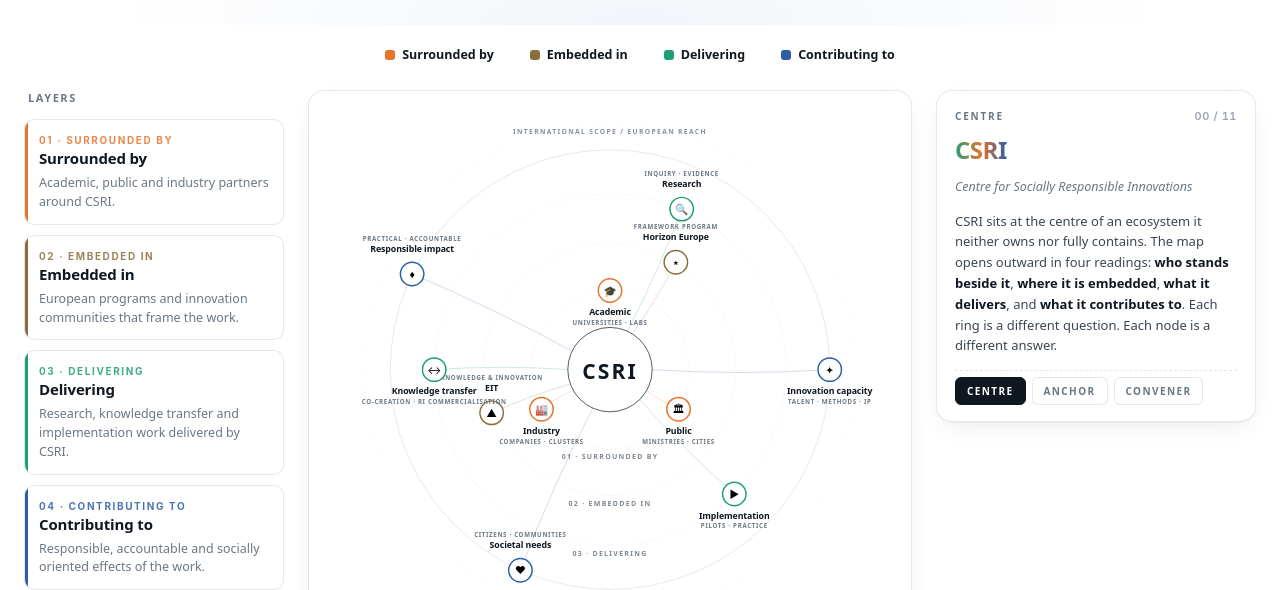
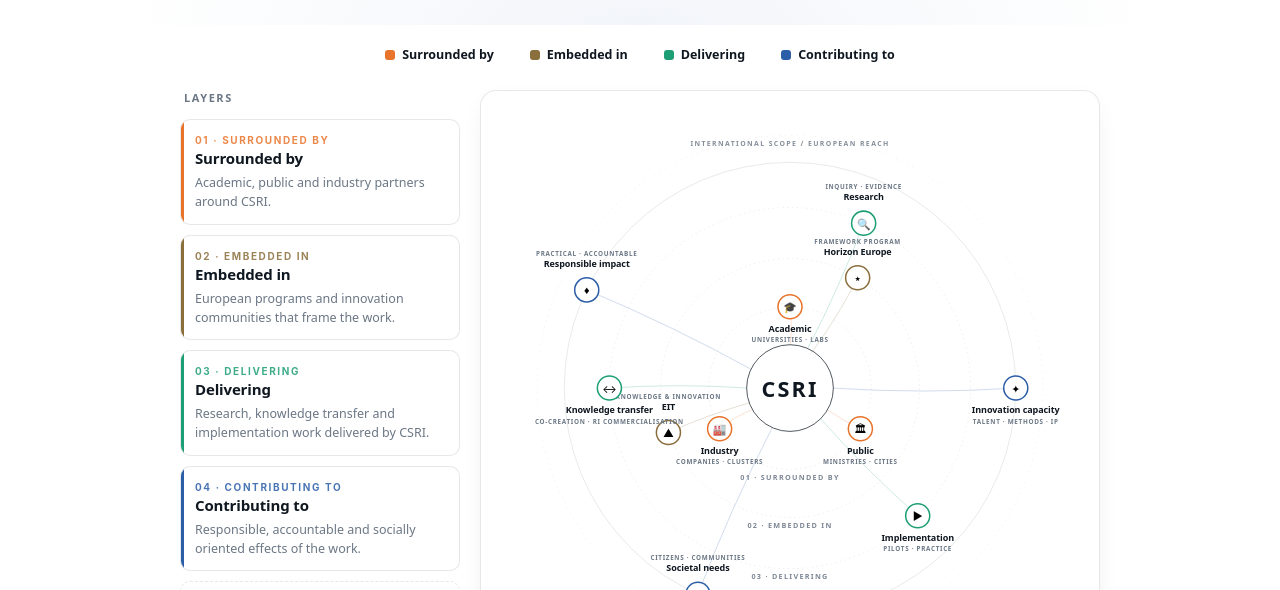
Before and after one commit to nawrockipiotr/new-ecosystem-csri, a plain HTML site: page index.html in a window 1280 px wide. Shown: the part 210-800 px from the top of the page. Drawn offline with Linux system fonts and the light colour scheme.

Commit message:
Update index.html

```diff
--- a/index.html
+++ b/index.html
@@ -67,10 +67,41 @@
   .keystrip__item[data-k="con"]  { color:var(--c3); }
   .keystrip__item span:last-child { color:var(--ink); }
 
-  .body { display:grid; grid-template-columns:minmax(220px,260px) minmax(520px,640px) minmax(280px,320px); gap:24px; padding:6px 4px 18px; align-items:start; justify-content:center; isolation:isolate; }
-  .layers, .stage, .reading { min-width:0; }
-  @media (max-width:1220px) { .body { grid-template-columns:minmax(220px,260px) minmax(520px,680px); } .reading { grid-column:1 / -1; max-width:680px; justify-self:center; width:100%; } }
-  @media (max-width:900px) { .body { grid-template-columns:1fr; } .layers { order:2; } .reading { order:3; max-width:none; } .stage { order:1; } }
+  /* Layout note: the map and the reading panel must never occupy the same visual space.
+     The centre column is intentionally capped, because the SVG labels extend close to the
+     right edge of the map. On narrower embeds, the reading panel moves below the map. */
+  .body {
+    display:grid;
+    grid-template-columns:280px 560px 320px;
+    gap:22px;
+    padding:6px 4px 18px;
+    align-items:start;
+    justify-content:center;
+    isolation:isolate;
+    max-width:1226px;
+    margin:0 auto;
+  }
+  .layers, .stage, .reading { min-width:0; width:100%; }
+  .stage { grid-column:2; }
+  .reading { grid-column:3; }
+  .layers { grid-column:1; }
+  @media (max-width:1320px) {
+    .body {
+      grid-template-columns:280px minmax(520px, 620px);
+      max-width:930px;
+      gap:20px;
+    }
+    .layers { grid-column:1; }
+    .stage { grid-column:2; }
+    .reading { grid-column:1 / -1; max-width:620px; justify-self:end; width:100%; }
+  }
+  @media (max-width:980px) {
+    .body { grid-template-columns:1fr; max-width:720px; }
+    .layers, .stage, .reading { grid-column:1; }
+    .layers { order:2; }
+    .stage { order:1; }
+    .reading { order:3; max-width:none; justify-self:stretch; }
+  }
 
   .layers { display:flex; flex-direction:column; gap:10px; }
   .layers__title { font-size:11px; letter-spacing:0.14em; text-transform:uppercase; color:var(--ink-3); font-weight:700; padding:0 4px 4px; }
@@ -87,7 +118,7 @@
   .layer__name { font-size:15px; font-weight:700; color:var(--ink); margin:2px 0 6px; letter-spacing:-0.01em; }
   .layer__desc { font-size:12.5px; color:var(--ink-3); line-height:1.5; }
 
-  .stage { background:var(--surface-2); border:1px solid var(--line); border-radius:var(--radius); padding:8px; aspect-ratio:1.08/1; position:relative; overflow:hidden; min-height:540px; box-shadow:var(--shadow); z-index:0; }
+  .stage { background:var(--surface-2); border:1px solid var(--line); border-radius:var(--radius); padding:8px; aspect-ratio:1.04/1; position:relative; overflow:hidden; min-height:520px; max-width:620px; box-shadow:var(--shadow); z-index:0; }
   .stage svg { width:100%; height:100%; display:block; }
 
   .ring { fill:none; stroke:var(--ink); opacity:0.10; stroke-width:1; stroke-dasharray:3 5; }
@@ -129,7 +160,7 @@
   .node.is-active circle.bg { stroke-width:4; r:23; }
   .node.is-faded { opacity:0.20; }
 
-  .reading { background:var(--surface-2); border:1px solid var(--line); border-radius:var(--radius); padding:18px 18px 16px; display:flex; flex-direction:column; gap:14px; align-self:start; box-shadow:var(--shadow); position:relative; z-index:1; overflow-wrap:anywhere; }
+  .reading { background:var(--surface-2); border:1px solid var(--line); border-radius:var(--radius); padding:18px 18px 16px; display:flex; flex-direction:column; gap:14px; align-self:start; box-shadow:var(--shadow); position:relative; z-index:2; overflow-wrap:anywhere; }
   .reading__top { display:flex; align-items:center; justify-content:space-between; gap:10px; }
   .reading__eyebrow { font-size:10px; letter-spacing:0.18em; text-transform:uppercase; color:var(--ink-3); font-weight:700; }
   .reading__count { font-family:var(--font-num); font-variant-numeric:tabular-nums; font-size:11px; color:var(--ink-4); font-weight:600; letter-spacing:0.05em; }
```
